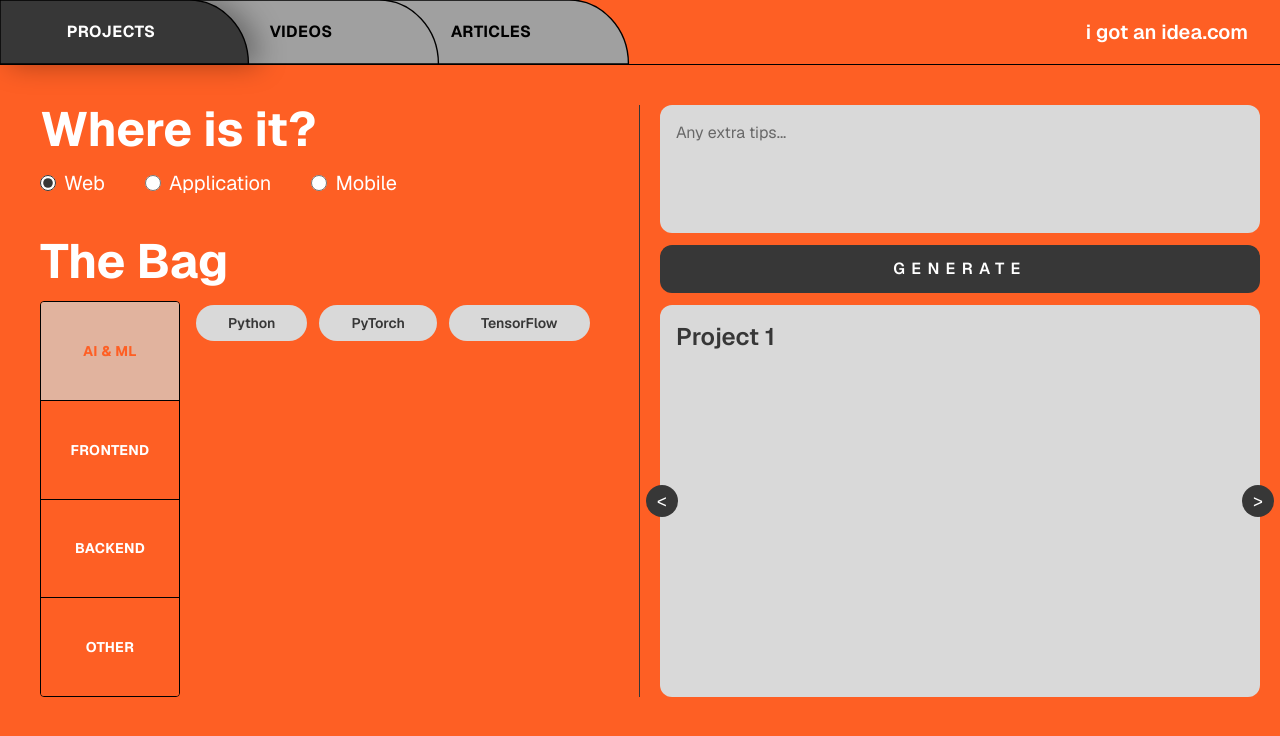
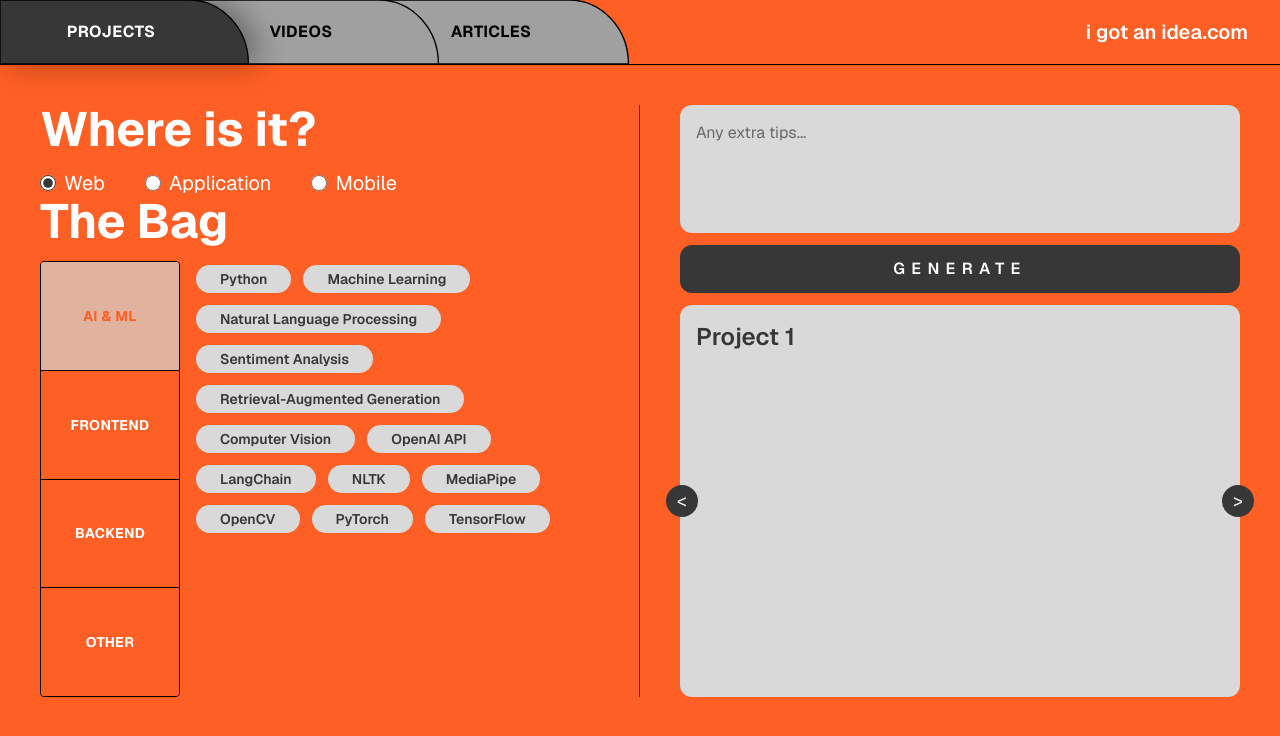
Before and after one commit to zion-pulapakura/i-got-an-idea, a Next.js app: page /projects in a window 1280 px wide. Shown: the top 736 px of the page. Built offline with nearby package versions, Linux system fonts and the light colour scheme.

Commit message:
added a bag zustand store and more technologies to the bag

```diff
--- a/src/app/projects/components/technology-pills.tsx
+++ b/src/app/projects/components/technology-pills.tsx
@@ -12,7 +12,7 @@ export function TechnologyPills({ options }: TechnologyPillsProps) {
       {options.map((option) => (
         <span
           key={option.id}
-          className="rounded-full bg-brand-light px-8 py-2 text-sm font-semibold text-brand-dark"
+          className="rounded-full bg-brand-light px-6 py-1 text-sm font-semibold text-brand-dark"
         >
           {option.label}
         </span>
--- a/src/app/projects/data/bag-options.ts
+++ b/src/app/projects/data/bag-options.ts
@@ -19,6 +19,16 @@ export const bagSections: BagSectionConfig[] = [
     label: "AI & ML",
     options: [
       { id: "python", label: "Python" },
+      { id: "machine-learning", label: "Machine Learning" },
+      { id: "nlp", label: "Natural Language Processing" },
+      { id: "sentiment-analysis", label: "Sentiment Analysis" },
+      { id: "rag", label: "Retrieval-Augmented Generation" },
+      { id: "computer-vision", label: "Computer Vision" },
+      { id: "openai-api", label: "OpenAI API" },
+      { id: "langchain", label: "LangChain" },
+      { id: "nltk", label: "NLTK", requires: ["python"] },
+      { id: "mediapipe", label: "MediaPipe" },
+      { id: "opencv", label: "OpenCV" },
       { id: "pytorch", label: "PyTorch", requires: ["python"] },
       { id: "tensorflow", label: "TensorFlow", requires: ["python"] },
     ],
@@ -27,8 +37,12 @@ export const bagSections: BagSectionConfig[] = [
     id: "frontend",
     label: "FRONTEND",
     options: [
+      { id: "javascript", label: "JavaScript" },
+      { id: "typescript", label: "TypeScript" },
       { id: "react", label: "React", requires: ["vite"] },
-      { id: "vite", label: "Vite" },
+      { id: "vite", label: "Vite.js" },
+      { id: "material-ui", label: "Material-UI", requires: ["react"] },
+      { id: "chakra-ui", label: "Chakra-UI", requires: ["react"] },
       { id: "tailwind", label: "Tailwind CSS" },
     ],
   },
@@ -39,12 +53,16 @@ export const bagSections: BagSectionConfig[] = [
       { id: "node", label: "Node.js" },
       { id: "express", label: "Express", requires: ["node"] },
       { id: "fastapi", label: "FastAPI", requires: ["python"] },
+      { id: "mongodb", label: "MongoDB" },
+      { id: "mongoose", label: "Mongoose", requires: ["mongodb", "node"] },
     ],
   },
   {
     id: "other",
     label: "OTHER",
     options: [
+      { id: "chroma-db", label: "Chroma DB" },
+      { id: "pygame", label: "Pygame", requires: ["python"] },
       { id: "docker", label: "Docker" },
       { id: "postgres", label: "Postgres" },
       { id: "redis", label: "Redis" },
--- a/src/app/projects/page.tsx
+++ b/src/app/projects/page.tsx
@@ -6,14 +6,14 @@ import { WhereIsIt } from "@/app/projects/components/where-is-it";
 
 export default function ProjectsPage() {
   return (
-    <div className="flex h-[calc(100vh-8rem)] min-h-[calc(100vh-8rem)] w-full flex-row items-stretch gap-5 px-10 py-10">
-      <section className="box-border flex h-full min-h-0 w-1/2 min-w-0 flex-none flex-col gap-10 border-r border-r-brand-dark pb-0">
+    <div className="flex h-[calc(100vh-8rem)] min-h-[calc(100vh-8rem)] w-full flex-row items-stretch py-10">
+      <section className="box-border flex h-full min-h-0 w-1/2 min-w-0 flex-none flex-col px-10 border-r border-r-brand-dark pb-0">
         <div className="shrink-0">
           <WhereIsIt />
         </div>
         <TheBag />
       </section>
-      <section className="box-border flex h-full min-h-0 w-1/2 min-w-0 flex-none flex-col pt-0">
+      <section className="box-border flex h-full min-h-0 w-1/2 min-w-0 flex-none flex-col px-10 pt-0">
         <ProjectIdeasPanel />
       </section>
     </div>
--- /dev/null
+++ b/src/store/bag-store.ts
@@ -0,0 +1,24 @@
+"use client";
+
+import { create } from "zustand";
+
+type BagState = {
+  normal: string[];
+  incl: string[];
+  excl: string[];
+  addToNormal: (id: string) => void;
+  addToIncl: (id: string) => void;
+  addToExcl: (id: string) => void;
+};
+
+export const useBagStore = create<BagState>((set) => ({
+  normal: [],
+  incl: [],
+  excl: [],
+  addToNormal: (id) =>
+    set((state) => ({ normal: [...state.normal, id] })),
+  addToIncl: (id) =>
+    set((state) => ({ incl: [...state.incl, id] })),
+  addToExcl: (id) =>
+    set((state) => ({ excl: [...state.excl, id] })),
+}));
```
